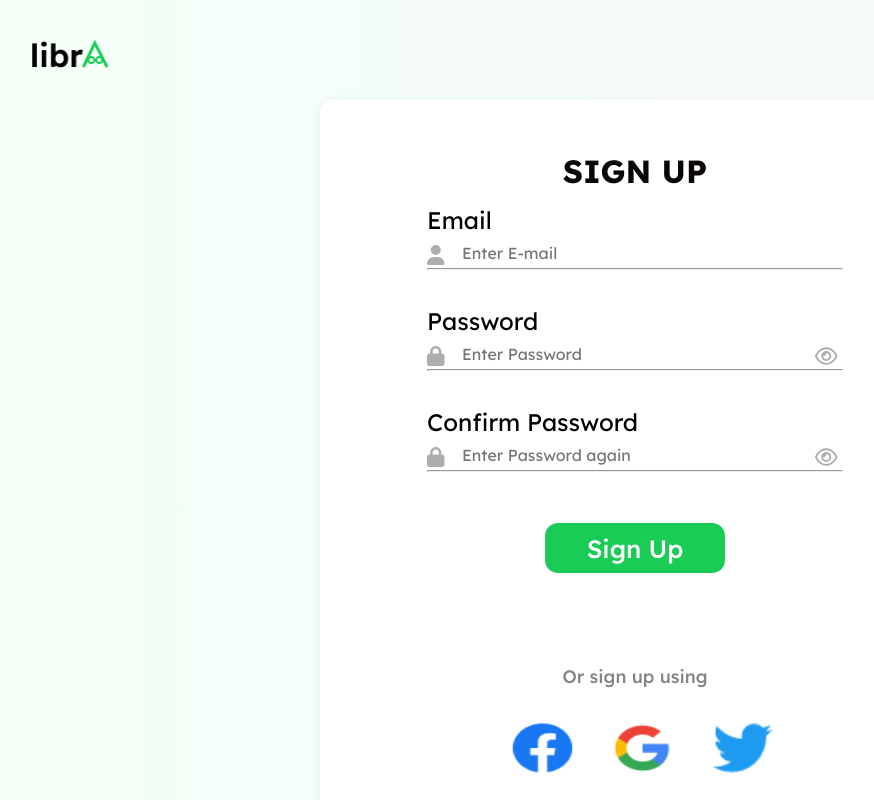
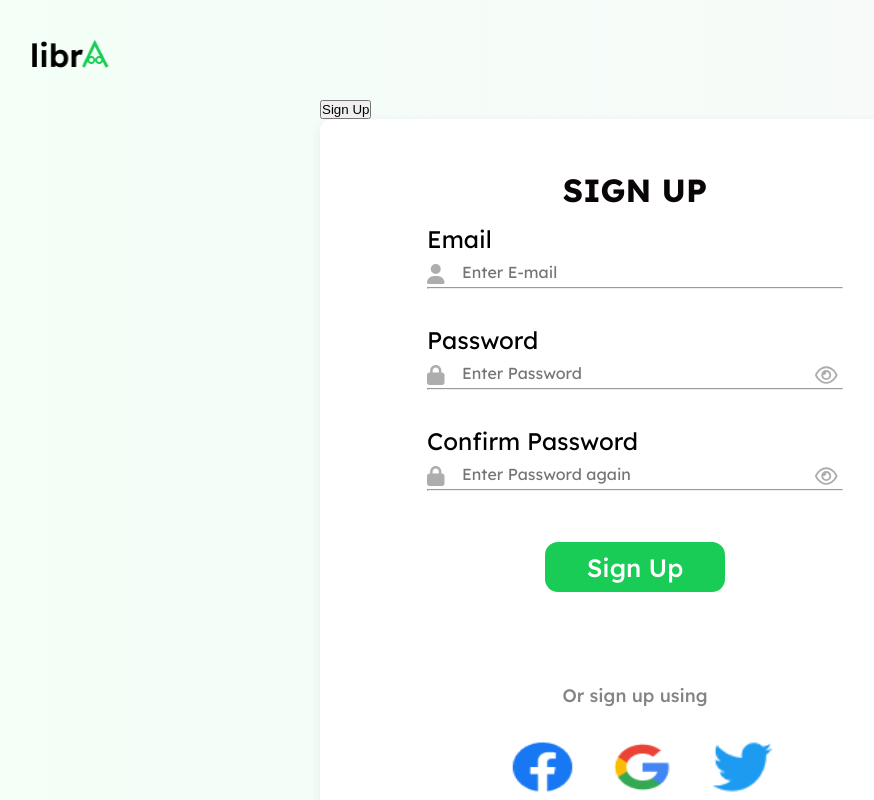
Before and after one commit to Nifix001/Libra, a React (Create React App) app: page /sign-up in a window 1280 px wide. Shown: the top 800 px of the page, without its empty margins (65-939 px from the left). Built offline with nearby package versions, Linux system fonts and the light colour scheme.

Commit message:
New commit

```diff
--- a/src/pages/SignUp.js
+++ b/src/pages/SignUp.js
@@ -8,6 +8,12 @@ import { FontAwesomeIcon } from "@fortawesome/react-fontawesome";
 import { motion } from "framer-motion";
 
 export default function SignUp( ) {
+  const [modal, setModal] = useState(false);
+
+  const toggleModal = () => {
+    setModal(!modal)
+  }
+
   const [userData, setUserData] = useState({
     email:"",
     password:"",
@@ -36,7 +42,9 @@ export default function SignUp( ) {
         <header>
             <img src={img1} alt="" />
         </header>
-        <motion.div className="signup"
+        <button onClick={toggleModal}>Sign Up</button>
+        <div className="modal"></div>
+        <motion.div
         initial={{ opacity: 0,}}
         animate={{ opacity: 1,}}
         >
```
